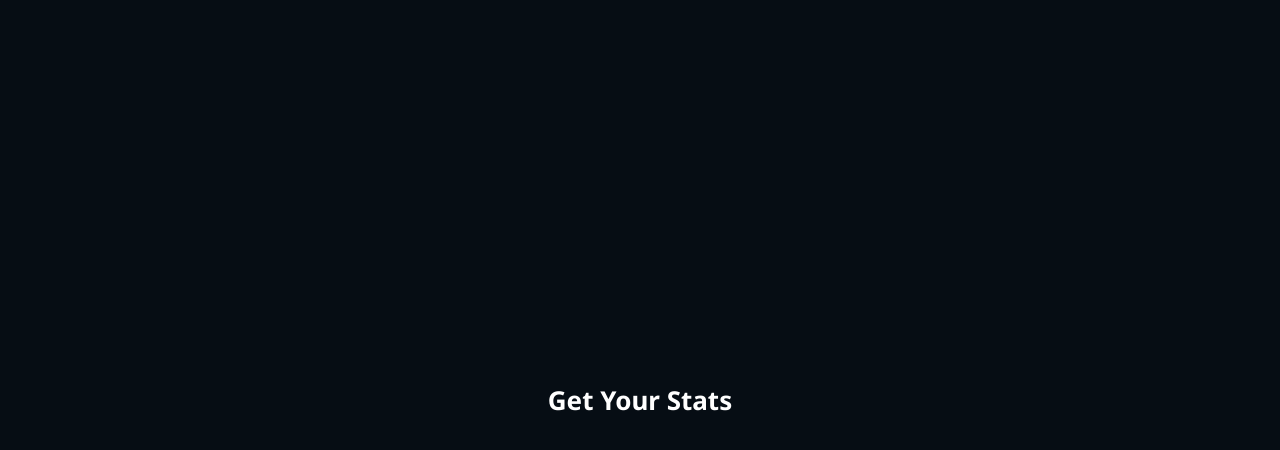
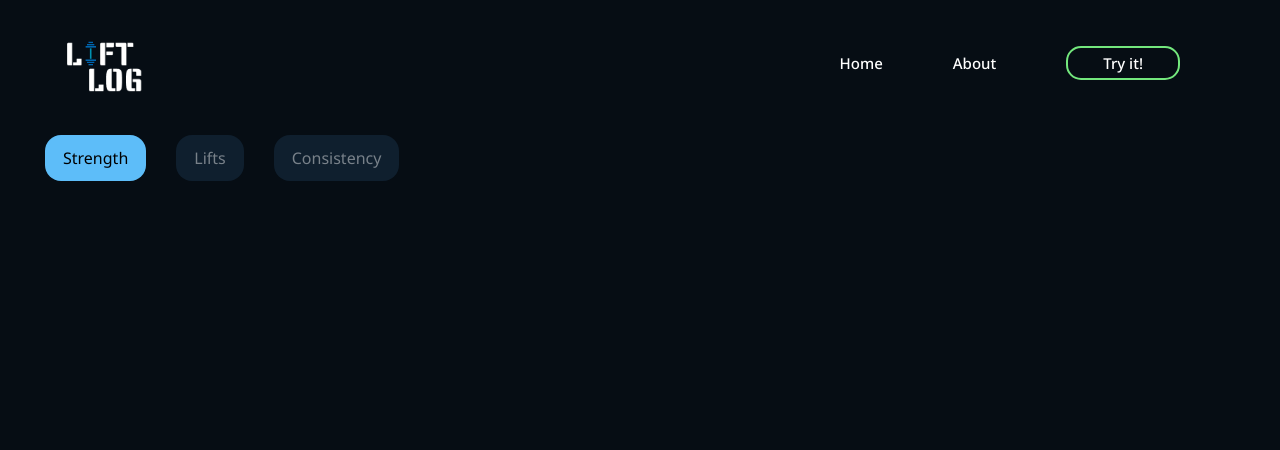
Before and after one commit to AtanasovCode/lift-log, a React (Vite) app: page /get-stats in a window 1280 px wide. Shown: the top 450 px of the page. Built offline with nearby package versions, Linux system fonts and the light colour scheme; a web font is replaced by a local one.

Commit message:
added seperate tabs for different stats

```diff
--- a/src/components/navigation/Nav.tsx
+++ b/src/components/navigation/Nav.tsx
@@ -12,7 +12,7 @@ const Nav = () => {
     //Set mobile navigation to active or inactive
     const handleMobileNavShow = () => {
         setActive(!active);
-        console.log("ACTIVE!");
+        //console.log("ACTIVE!");
     }
 
     return (
--- a/src/routes/GetStats.tsx
+++ b/src/routes/GetStats.tsx
@@ -1,15 +1,46 @@
+import { useState } from 'react';
 import * as Styled from '../styles/GetStats.Styled';
 import { Outlet } from 'react-router-dom';
+import Nav from '../components/navigation/Nav';
 
 
 const GetStats = () => {
+
+    const [activeTab, setActiveTab] = useState("progress");
+
+    const handleChangeTab = (e) => {
+        setActiveTab(e.currentTarget.id);
+    }
+
     return (
         <Styled.Container>
             {/* Outlet used for navigating to child routes */}
             <Outlet />
-            <Styled.Title>
-                Get Your Stats
-            </Styled.Title>
+            <Nav />
+
+            <Styled.Tabs>
+                <Styled.Tab
+                    id="progress"
+                    onClick={(e) => handleChangeTab(e)}
+                    active={activeTab == "progress" ? true : false}
+                >
+                    Strength
+                </Styled.Tab>
+                <Styled.Tab
+                    id="visual"
+                    onClick={(e) => handleChangeTab(e)}
+                    active={activeTab == "visual" ? true : false}
+                >
+                    Lifts
+                </Styled.Tab>
+                <Styled.Tab
+                    id="track"
+                    onClick={(e) => handleChangeTab(e)}
+                    active={activeTab == "track" ? true : false}
+                >
+                    Consistency
+                </Styled.Tab>
+            </Styled.Tabs>
         </Styled.Container>
     );
 };
--- a/src/styles/GetStats.Styled.tsx
+++ b/src/styles/GetStats.Styled.tsx
@@ -1,12 +1,15 @@
 import styled from "styled-components";
+
+interface Props {
+    active: boolean
+}
 
 export const Container = styled.div`
     min-height: 100vh;
     display: flex;
     flex-direction: column;
-    align-items: center;
-    justify-content: center;
     background-color: ${props => props.theme.richBlackDark};
+    padding-top: 135px;
 `;
 
 export const Title = styled.div`
@@ -14,3 +17,45 @@ export const Title = styled.div`
     font-weight: 700;
     color: #fff;
 `;
+
+export const Tabs = styled.div`
+    display: flex;
+    align-items: center;
+    justify-content: flex-start;
+    padding: 0 30px;
+
+    @media (max-width: 600px) {
+        padding: 0 15px;
+    }
+
+    @media (max-width: 500px) {
+        justify-content: center;
+    }
+`;
+
+export const Tab = styled.div`
+    text-align: center;
+    display: flex;
+    align-items: center;
+    justify-content: center;
+    padding: 12px 18px;
+    user-select: none;
+    cursor: pointer;
+    border-radius: 16px;
+    background-color: ${props => props.theme.richBlack};
+    color: #ffffff70;
+    margin: 0 15px;
+
+    //Tab is currently active:
+    background-color: ${props => props.active && props.theme.mayaBlue};
+    color: ${props => props.active && "#000"};
+
+    @media (max-width: 900px) {
+        font-size: 14px;
+    }
+
+    @media (max-width: 600px) {
+        margin: 0 10px;
+        padding: 10px;
+    }
+`;
```
